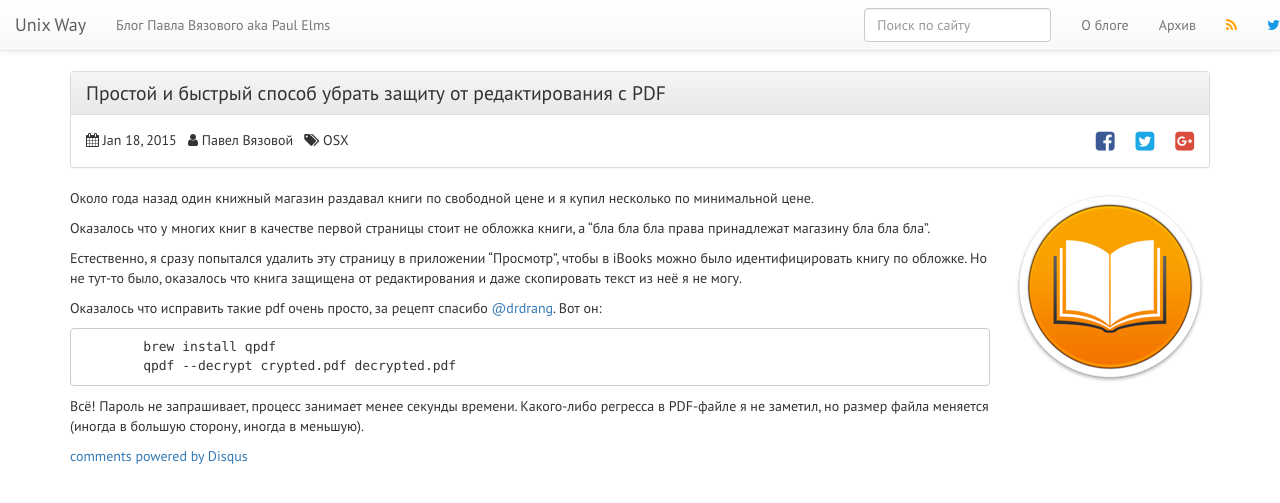
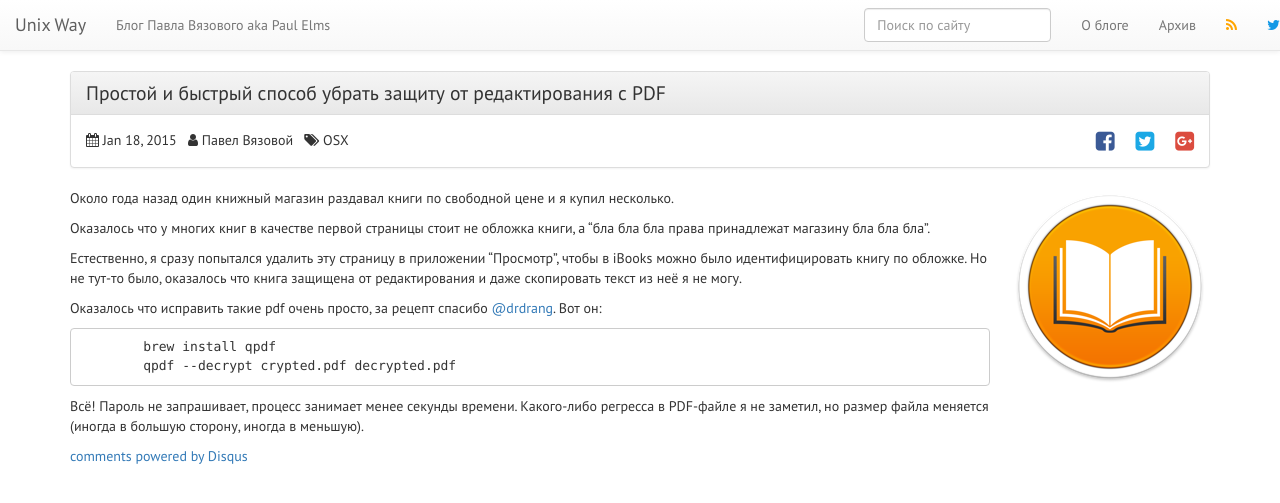
Before and after one commit to vyazovoi/vyazovoi.github.io, a Jekyll site: the page built from _posts/2015-01-18-drm-pdf.md, in a window 1280 px wide. Shown: the top 503 px of the page. Built offline with Jekyll 4.4.1, drawn with Linux system fonts in a browser that asks for light colours; nearby versions of some CDN libraries; Markdown is read by kramdown in place of the engine named in the settings; comment, search, counter and statistics services are not loaded.

```diff
--- a/_posts/2015-01-18-drm-pdf.md
+++ b/_posts/2015-01-18-drm-pdf.md
@@ -9,7 +9,7 @@ icon: iBooks_icon.png
 ---
 
 Около года назад один книжный магазин раздавал книги по свободной цене и
-я купил несколько по минимальной цене.
+я купил несколько.
 
 Оказалось что у многих книг в качестве первой страницы стоит не обложка
 книги, а "бла бла бла права принадлежат магазину бла бла бла".
```
